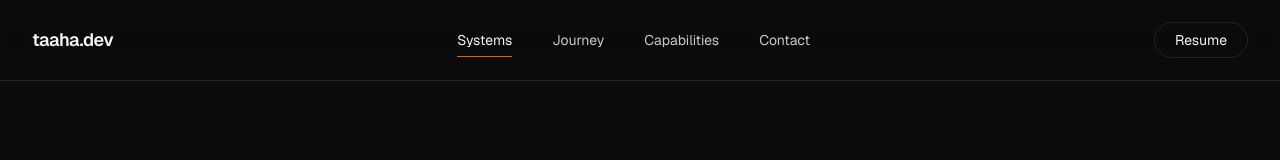
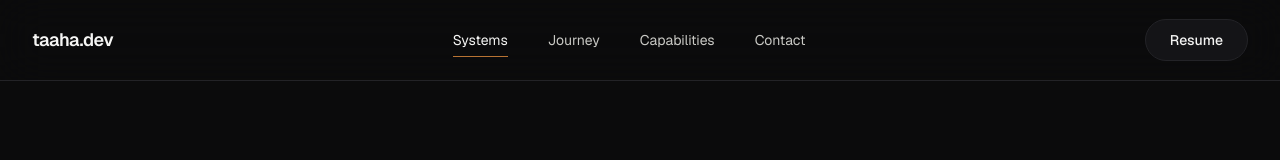
Before and after one commit to m-taaha/taaha-portfolio, a Next.js app: page / in a window 1280 px wide. Shown: the top 160 px of the page. Built offline with nearby package versions, Linux system fonts and the light colour scheme.

Commit message:
feat(nav): finalize navigation interactions

```diff
--- a/app/components/navigation/NavLinks.tsx
+++ b/app/components/navigation/NavLinks.tsx
@@ -20,7 +20,9 @@ export function NavLinks() {
               <Link
                 href={item.href}
                 className={`
+                  group
                   relative
+                  pb-2
                   text-sm
                   transition-colors
                   duration-300
@@ -33,12 +35,35 @@ export function NavLinks() {
               >
                 {item.label}
 
+                {/* Hover underline */}
+
+                {!isActive && (
+                  <span
+                    className="
+                      absolute
+                      bottom-0
+                      left-0
+                      h-px
+                      w-full
+                      origin-left
+                      scale-x-0
+                      bg-brand-primary
+                      transition-transform
+                      duration-300
+                      ease-out
+                      group-hover:scale-x-100
+                    "
+                  />
+                )}
+
+                {/* Active underline */}
+
                 {isActive && (
                   <motion.span
                     layoutId="active-nav"
                     className="
                       absolute
-                      -bottom-2
+                      bottom-0
                       left-0
                       h-px
                       w-full
@@ -46,7 +71,7 @@ export function NavLinks() {
                     "
                     transition={{
                       type: "spring",
-                      stiffness: 450,
+                      stiffness: 500,
                       damping: 35,
                     }}
                   />
--- a/app/components/navigation/ResumeButton.tsx
+++ b/app/components/navigation/ResumeButton.tsx
@@ -6,19 +6,57 @@ export function ResumeButton() {
       href="/resume.pdf"
       target="_blank"
       className="
+        group
+        relative
+        inline-flex
+        items-center
+        justify-center
+        overflow-hidden
         rounded-full
         border
         border-border-subtle
-        px-5
-        py-2
+        bg-surface-primary
+        px-6
+        py-2.5
         text-sm
+        font-medium
+        text-text-primary
         transition-all
         duration-300
-        hover:border-brand-primary
-        hover:text-brand-primary
+        ease-out
+        hover:-translate-y-px
+        hover:border-brand-primary/40
+        hover:shadow-[0_0_28px_rgba(201,124,75,0.18)]
       "
     >
-      Resume
+      {/* Background Glow */}
+
+      <span
+        className="
+          absolute
+          inset-0
+          rounded-full
+          bg-brand-primary/5
+          opacity-0
+          transition-opacity
+          duration-300
+          group-hover:opacity-100
+        "
+      />
+
+      {/* Label */}
+
+      <span
+        className="
+          relative
+          z-10
+          transition-colors
+          duration-300
+          group-hover:text-brand-primary
+        "
+      >
+        Resume
+      </span>
     </Link>
   );
 }
```
